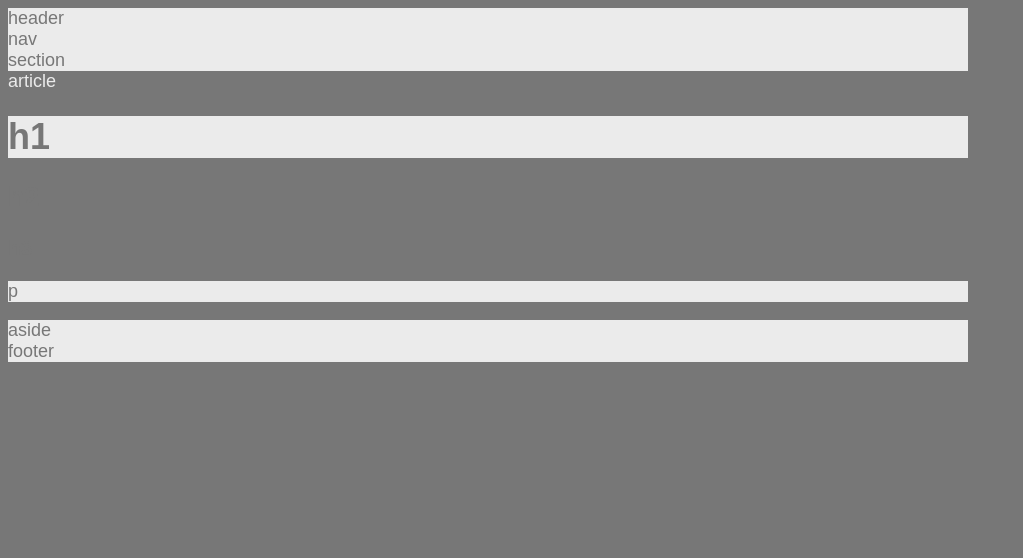
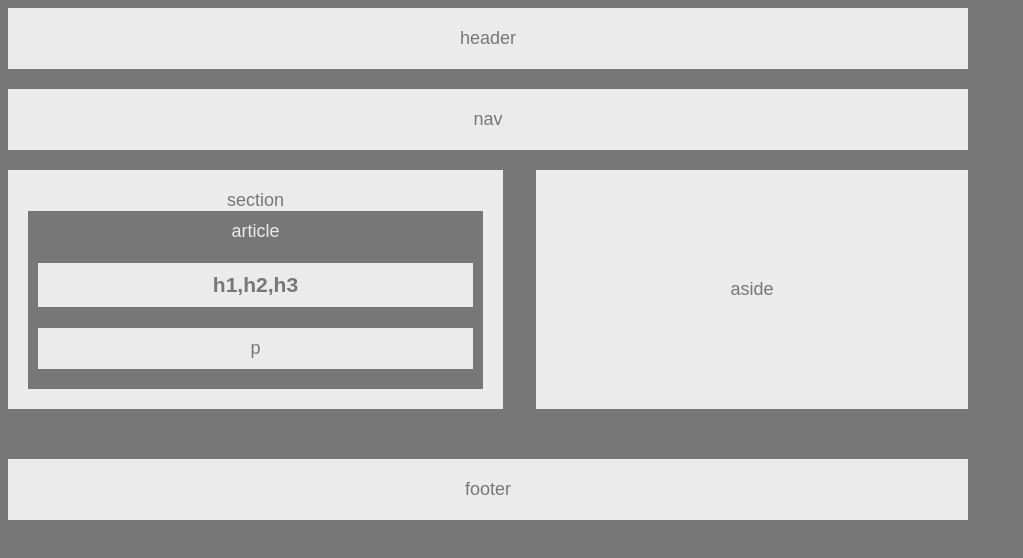
Before and after one commit to littlefish-tech/HW-Wireframe, a plain HTML site: page index.html in a window 1280 px wide. Shown: the whole page, without its empty margins (0-1023 px from the left). Drawn offline with Linux system fonts and the light colour scheme.

Commit message:
add index.html style.css

```diff
--- a/index.html
+++ b/index.html
@@ -8,17 +8,35 @@
 </head>
 
 <body>
-  <header class="header">header</header>
-  <nav class="nav">nav</nav>
-  <section class="section">section</section>
-  <article class="article">article</article>
-  <h1 class="h1">h1</h1>
-  <h2 class="h2">h2</h2>
-  <h3 class="h3">h3</h3>
-  <p class="p">p</p>
+  <header id="header">
+    header
+  </header>
 
-  <aside class="aside">aside</aside>
-  <footer class="footer">footer</footer>
+  <nav id="nav">
+    nav
+  </nav>
+
+  <section id="section">section
+
+  <article id="article">
+    article
+
+  <h1 id="h1">
+    h1,h2,h3
+  </h1>
+
+  <p id="p">
+    p
+  </p>
+  </article>
+  </section>
+  <aside id="aside">
+    aside
+  </aside>
+  </div>
+  <footer id="footer">
+    footer
+  </footer>
 
 </body>
 </html>
--- a/style.css
+++ b/style.css
@@ -1,3 +1,8 @@
+*{
+  box-sizing: border-box;
+  text-align: center;
+}
+
 body {
   background: #777;
   color: #777;
@@ -6,33 +11,53 @@ body {
   font-family: "Arial", "Helvetica", Helvetica, sans-serif;
 }
 
-.header{
+#header{
+
+  padding: 20px;
+  margin-bottom: 20px;
   background: #ebebeb;
 }
-.nav{
+#nav{
+  padding: 20px;
+  margin-bottom: 20px;
   background: #ebebeb;
 }
-.section{
+#section{
+  width: 495px;
+  padding: 20px;
+  margin-bottom: 20px;
+  float: left;
   background: #ebebeb;
 }
-.aside{
-  background: #ebebeb;
-}
-.footer{
+#aside{
+  padding: 109px;
+  float: right;
+  width: 45%;
+  margin-bottom: 50px;
   background: #ebebeb;
 }
 
-.article{
+#article{
+  padding: 10px;
   color: #ebebeb;
   background: #777;
 }
 
-.h1{
+#h1{
+  padding: 10px;
   color: #777;
   background: #ebebeb;
 }
 
-.p{
+#p{
+  margin-bottom: 10px;
+  padding: 10px;
   color: #777;
   background: #ebebeb;
 }
+
+#footer{
+  padding: 20px;
+  clear: both;
+  background: #ebebeb;
+}
```
